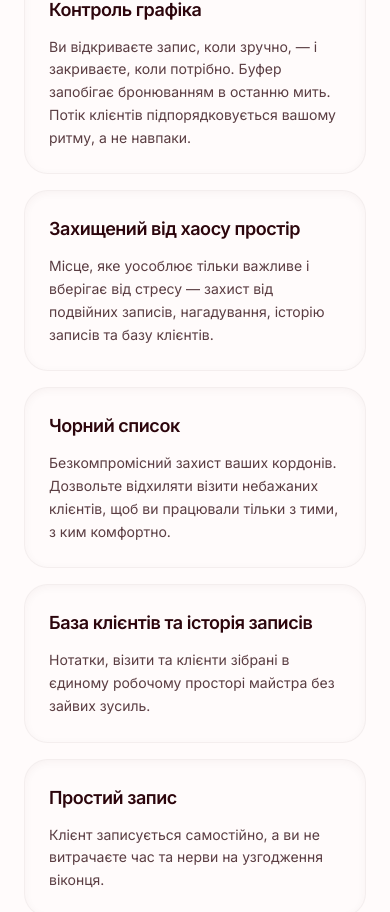
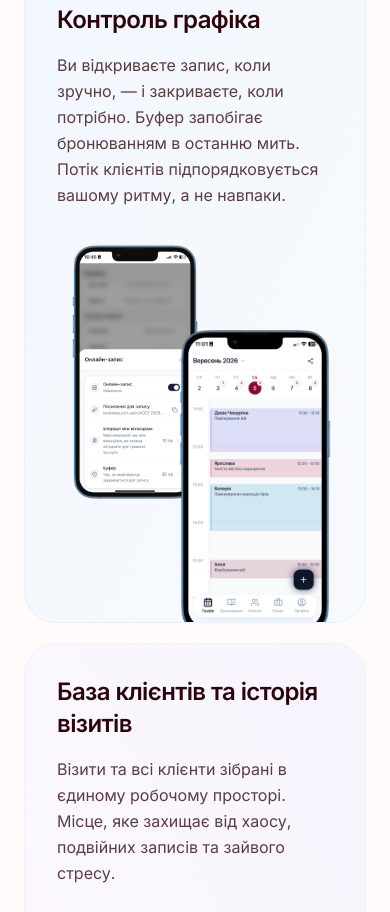
Before and after one commit to Moses-93/bookeasy-landing, a Next.js app: page / in a window 390 px wide. Shown: the part 1024-1936 px from the top of the page. Built offline with nearby package versions, Linux system fonts and the light colour scheme; no server answers.

Commit message:
feat(landing): update marketing copy and apply scroll reveal animations
- Expand LandingHighlight interface
- Refine marketing copy and populate highlights

```diff
--- a/src/components/marketing/LandingPage.tsx
+++ b/src/components/marketing/LandingPage.tsx
@@ -2,7 +2,9 @@
 
 import { useState, useEffect } from "react";
 import Link from "next/link";
-import { Menu, X } from "lucide-react";
+import Image from "next/image";
+import { Menu, X, ShieldBan, HeartHandshake } from "lucide-react";
+import { motion } from "framer-motion";
 import Footer from "../ui/Footer";
 import Brand from "../ui/Brand";
 import { PremiumPlan } from "./PremiumPlan";
@@ -14,6 +16,42 @@ const JsonLd = ({ data }: { data: Record<string, unknown> }) => (
   <script type="application/ld+json" dangerouslySetInnerHTML={{ __html: JSON.stringify(data) }} />
 );
 
+const motionElements = {
+  div: motion.div,
+  h1: motion.h1,
+  p: motion.p,
+};
+
+export function ScrollReveal({
+  children,
+  className = "",
+  y = 30,
+  delay = 0,
+  fade = false,
+  as = "div",
+}: {
+  children: React.ReactNode;
+  className?: string;
+  y?: number;
+  delay?: number;
+  fade?: boolean;
+  as?: "div" | "h1" | "p";
+}) {
+  const MotionComponent = motionElements[as] || motion.div;
+
+  return (
+    <MotionComponent
+      initial={{ opacity: 0, y: fade ? 0 : y }}
+      whileInView={{ opacity: 1, y: 0 }}
+      viewport={{ once: true, margin: "0px 0px -50px 0px" }}
+      transition={{ duration: 0.6, delay, ease: [0.25, 1, 0.5, 1] }}
+      className={className}
+    >
+      {children}
+    </MotionComponent>
+  );
+}
+
 const LandingPage = () => {
   const [isMobileMenuOpen, setIsMobileMenuOpen] = useState(false);
   const [isScrolled, setIsScrolled] = useState(false);
@@ -22,19 +60,13 @@ const LandingPage = () => {
   useEffect(() => {
     const handleScroll = () => setIsScrolled(window.scrollY > 20);
     window.addEventListener("scroll", handleScroll, { passive: true });
-    return () => window.removeEventListener("scroll", handleScroll);
+
+    return () => {
+      window.removeEventListener("scroll", handleScroll);
+    };
   }, []);
 
-  const scrollToSection = (id: string) => {
-    setIsMobileMenuOpen(false);
 
-    setTimeout(() => {
-      const element = document.getElementById(id);
-      if (element) {
-        element.scrollIntoView({ behavior: "smooth" });
-      }
-    }, 150);
-  };
 
   return (
     <div
@@ -102,41 +134,13 @@ const LandingPage = () => {
       />
       <nav
         aria-label="Main Navigation"
-        className={`fixed top-0 left-0 right-0 z-50 transition-all duration-300 ease-out ${
-          isScrolled || isMobileMenuOpen
-            ? "bg-[#FFFBFB]/90 backdrop-blur-md border-b border-rose-100/40 shadow-sm"
-            : "bg-transparent border-b border-transparent"
-        }`}
+        className={`fixed top-0 left-0 right-0 z-50 transition-all duration-300 ease-out ${isScrolled || isMobileMenuOpen
+          ? "bg-[#FFFBFB]/90 backdrop-blur-md border-b border-rose-100/40 shadow-sm"
+          : "bg-transparent border-b border-transparent"
+          }`}
       >
         <div className="max-w-6xl mx-auto px-4 h-16 flex items-center justify-between">
           <Brand to="/" />
-
-          <div className="hidden md:flex items-center gap-2 text-sm">
-            <button
-              onClick={() => window.scrollTo({ top: 0, behavior: "smooth" })}
-              className="px-3 py-1.5 rounded-lg text-slate-600 hover:bg-rose-50/40"
-            >
-              Головна
-            </button>
-            <button
-              onClick={() => scrollToSection("benefits")}
-              className="px-3 py-1.5 rounded-lg text-slate-600 hover:bg-rose-50/40"
-            >
-              Переваги
-            </button>
-            <button
-              onClick={() => scrollToSection("how-it-works")}
-              className="px-3 py-1.5 rounded-lg text-slate-600 hover:bg-rose-50/40"
-            >
-              Як це працює
-            </button>
-            <button
-              onClick={() => scrollToSection("pricing")}
-              className="px-3 py-1.5 rounded-lg text-slate-600 hover:bg-rose-50/40"
-            >
-              Ціна
-            </button>
-          </div>
 
           <div className="flex items-center gap-2">
             <Link
@@ -167,33 +171,6 @@ const LandingPage = () => {
 
         {isMobileMenuOpen && (
           <div className="md:hidden border-t border-rose-100/40 p-3 space-y-2 bg-[#FFFBFB]">
-            <button
-              onClick={() => {
-                window.scrollTo({ top: 0, behavior: "smooth" });
-                setIsMobileMenuOpen(false);
-              }}
-              className="block w-full text-left px-3 py-2 rounded-lg hover:bg-rose-50/40"
-            >
-              Головна
-            </button>
-            <button
-              onClick={() => scrollToSection("benefits")}
-              className="block w-full text-left px-3 py-2 rounded-lg hover:bg-rose-50/40"
-            >
-              Переваги
-            </button>
-            <button
-              onClick={() => scrollToSection("how-it-works")}
-              className="block w-full text-left px-3 py-2 rounded-lg hover:bg-rose-50/40"
-            >
-              Як це працює
-            </button>
-            <button
-              onClick={() => scrollToSection("pricing")}
-              className="block w-full text-left px-3 py-2 rounded-lg hover:bg-rose-50/40"
-            >
-              Ціна
-            </button>
             <Link
               href="/login"
               onClick={() => setIsMobileMenuOpen(false)}
@@ -218,20 +195,40 @@ const LandingPage = () => {
           className="relative min-h-[90vh] sm:min-h-screen flex flex-col items-center justify-center overflow-hidden bg-[linear-gradient(180deg,#FAF4F2_0%,#EAD0C9_50%,#FFFBFB_100%)] md:bg-[linear-gradient(180deg,#FAF4F2_0%,#F5E3DE_70%,#FFFBFB_100%)]"
         >
           <div className="max-w-4xl mx-auto px-6 pt-24 pb-16 relative z-10 text-center flex flex-col items-center">
-            <p className="text-[10px] sm:text-xs uppercase tracking-[0.2em] text-[#8F5E66] font-semibold font-mono mb-4 sm:mb-6">
+            <ScrollReveal
+              as="p"
+              y={15}
+              delay={0.1}
+              className="text-[10px] sm:text-xs uppercase tracking-[0.2em] text-[#8F5E66] font-semibold font-mono mb-4 sm:mb-6"
+            >
               {copy.landing.eyebrow}
-            </p>
-            <h1 className="text-4xl sm:text-5xl md:text-6xl lg:text-7xl xl:text-8xl font-semibold tracking-tight leading-[1.05] font-display max-w-4xl text-[#2C050C] text-center">
+            </ScrollReveal>
+            <ScrollReveal
+              as="h1"
+              y={20}
+              delay={0.2}
+              className="text-4xl sm:text-5xl md:text-6xl lg:text-7xl xl:text-8xl font-semibold tracking-tight leading-[1.05] font-display max-w-4xl text-[#2C050C] text-center"
+            >
               Інструмент, що <br className="hidden sm:block" />
               <span className="italic font-display font-medium text-[#2C050C]">
                 дбає про майстра.
               </span>
-            </h1>
-            <p className="text-base sm:text-lg md:text-xl text-[#5A3D42] mt-6 sm:mt-8 max-w-2xl leading-relaxed mx-auto font-sans">
+            </ScrollReveal>
+            <ScrollReveal
+              as="p"
+              y={20}
+              delay={0.3}
+              className="text-base sm:text-lg md:text-xl text-[#5A3D42] mt-6 sm:mt-8 max-w-2xl leading-relaxed mx-auto font-sans"
+            >
               {copy.landing.subheadline}
-            </p>
+            </ScrollReveal>
 
-            <div className="mt-10 sm:mt-12 flex flex-col items-center gap-4 w-full">
+            <ScrollReveal
+              as="div"
+              y={20}
+              delay={0.4}
+              className="mt-10 sm:mt-12 flex flex-col items-center gap-4 w-full"
+            >
               <Link
                 href="/register"
                 className="w-full sm:w-auto px-10 py-4 rounded-xl bg-[#2B030A] text-white font-semibold flex items-center justify-center gap-3 hover:bg-[#1C0105] transition-all duration-300 text-base shadow-sm hover:shadow-md"
@@ -244,7 +241,7 @@ const LandingPage = () => {
                 <span className="text-rose-300/60">•</span>
                 <span>Без кредитних карток</span>
               </p>
-            </div>
+            </ScrollReveal>
           </div>
         </section>
 
@@ -252,34 +249,140 @@ const LandingPage = () => {
           id="benefits"
           className="max-w-6xl mx-auto px-6 py-8 sm:py-10 lg:py-12 scroll-mt-20"
         >
-          <div className="mb-8 md:mb-12 text-center">
+          <ScrollReveal className="mb-8 md:mb-12 text-center">
             <p className="text-[10px] sm:text-xs uppercase tracking-[0.2em] text-[#8F5E66] font-semibold font-mono mb-3">
               {copy.benefits.eyebrow}
             </p>
             <h2 className="text-3xl sm:text-4xl md:text-5xl font-semibold tracking-tight text-[#2C050C] mb-4 font-display max-w-2xl mx-auto">
               {copy.benefits.hero}
             </h2>
-          </div>
+          </ScrollReveal>
 
-          <div className="grid grid-cols-1 md:grid-cols-12 gap-4 sm:gap-5 md:gap-6">
+          <div className="grid grid-cols-1 md:grid-cols-12 gap-5 md:gap-6">
             {copy.benefits.highlights.map((item, index) => {
-              const isLastOddItem =
-                copy.benefits.highlights.length % 2 !== 0 &&
-                index === copy.benefits.highlights.length - 1;
+              const CONTENT_PADDING = "p-8 sm:p-12 md:p-16 lg:p-24";
+              const BG_CLASSES = [
+                "bg-gradient-to-br from-blue-50/80 to-sky-50/50 border border-blue-100/50",
+                "bg-gradient-to-bl from-violet-50/80 to-purple-50/50 border border-violet-100/50",
+                "bg-gradient-to-tr from-emerald-50/80 to-teal-50/50 border border-emerald-100/50",
+                "bg-gradient-to-tl from-amber-50/80 to-orange-50/50 border border-amber-100/50",
+                "bg-gradient-to-br from-slate-50 to-slate-100/50 border border-slate-200/50",
+                "bg-gradient-to-tr from-rose-50/80 to-pink-50/50 border border-rose-100/50",
+              ];
+
+              const CARD_HEIGHTS = [
+                "min-h-[350px] md:min-h-[600px] lg:min-h-[700px]",
+                "min-h-[350px] md:min-h-[500px] lg:min-h-[600px]",
+                "min-h-[350px] md:min-h-[550px] lg:min-h-[600px]",
+                "min-h-[350px] md:min-h-[600px] lg:min-h-[700px]",
+                "h-full",
+                "h-full",
+              ];
+
+              const isTextOnly = index === 4 || index === 5;
+              const isReversed = index % 2 !== 0 && !isTextOnly;
+              const colSpan = isTextOnly ? "md:col-span-6" : "md:col-span-12";
+              const minHeight = CARD_HEIGHTS[index];
+              const bgClass = BG_CLASSES[index];
+              const textClass = "text-[#2C050C]";
+              const descClass = "text-[#5A3D42]";
+              const layoutClass = isTextOnly ? "flex-col" : `flex-col ${isReversed ? 'md:flex-row-reverse' : 'md:flex-row'} md:items-stretch`;
+
+              const textContainerWidth = isTextOnly ? "w-full" : "md:w-5/12 lg:w-1/2";
+              const textContainerClass = `${CONTENT_PADDING} ${textContainerWidth} relative z-30 flex flex-col justify-center`;
+
+              const IMAGE_CONTAINER_HEIGHTS = [
+                "min-h-[350px]",
+                "min-h-[320px]",
+                "min-h-[250px]",
+                "min-h-[350px]",
+                "",
+                "",
+              ];
+              const imageContainerClass = `relative w-full ${IMAGE_CONTAINER_HEIGHTS[index]} md:h-auto md:absolute ${isReversed ? 'md:left-0' : 'md:right-0'} md:top-0 md:bottom-0 md:w-7/12 lg:w-1/2 mt-8 md:mt-0`;
+              const wrapperAlignment = isTextOnly ? "" : (isReversed ? "md:justify-start md:pl-16 lg:pl-24" : "md:justify-end md:pr-16 lg:pr-24");
+              const IMAGE_WRAPPER_CLASS = `absolute inset-0 w-full h-full pointer-events-none flex items-end justify-center ${wrapperAlignment} pb-0`;
+
               return (
-                <div
+                <ScrollReveal
                   key={item.title}
-                  className={`bg-[#FFFBFB] shadow-[inset_0_2px_8px_rgba(74,6,20,0.04)] border border-[#2C050C]/5 rounded-[24px] p-6 sm:p-8 hover:shadow-[0_12px_24px_-10px_rgba(74,6,20,0.1)] hover:bg-white hover:-translate-y-0.5 transition-all duration-300 ease-out flex flex-col justify-between h-full cursor-pointer select-none md:col-span-6 ${isLastOddItem ? "md:col-start-4" : ""}`}
+                  y={30}
+                  className={`relative overflow-hidden rounded-[32px] flex group ${colSpan} ${minHeight} ${bgClass} ${layoutClass}`}
                 >
-                  <div>
-                    <h3 className="font-semibold text-[#2C050C] text-lg tracking-tight">
+                  <div className={`relative z-20 ${textContainerClass}`}>
+                    {index === 4 && <ShieldBan className="w-10 h-10 text-rose-400 mb-6" />}
+                    {index === 5 && <HeartHandshake className="w-10 h-10 text-rose-500 mb-6" />}
+                    <h3 className={`font-semibold text-2xl sm:text-3xl md:text-4xl lg:text-5xl tracking-tight ${textClass}`}>
                       {item.title}
                     </h3>
-                    <p className="text-sm text-[#5A3D42] mt-3 leading-relaxed break-words">
+                    <p className={`text-base sm:text-lg md:text-xl mt-4 md:mt-6 leading-relaxed md:leading-loose break-words ${descClass}`}>
                       {item.text}
                     </p>
                   </div>
-                </div>
+
+                  {index === 0 || index === 3 ? (
+                    <div className={imageContainerClass}>
+                      <div className={IMAGE_WRAPPER_CLASS}>
+                        <div className="relative w-[300px] sm:w-[350px] md:w-[480px] lg:w-[700px] h-[320px] sm:h-[350px] md:h-[500px] lg:h-[700px]">
+                          <div className="absolute top-[-25%] md:top-[-15%] left-[5%] md:left-[10%] w-[50%] aspect-[1/2] z-10 transition-transform duration-700 group-hover:-translate-y-4">
+                            <Image priority={true} src={item.additionalImages?.[0] as string} alt={item.imageAlt || item.title} fill className="object-contain object-top opacity-95" quality={100} sizes="(max-width: 768px) 100vw, 50vw" />
+                          </div>
+
+                          <div className="absolute top-[0%] md:top-[5%] right-[0%] md:right-[5%] w-[60%] md:w-[55%] aspect-[1/2] z-20 transition-transform duration-700 group-hover:-translate-y-4">
+                            <Image priority={true} src={item.image as string} alt={item.imageAlt || item.title} fill className="object-contain object-top" quality={100} sizes="(max-width: 768px) 100vw, 50vw" />
+                          </div>
+                        </div>
+                      </div>
+                    </div>
+                  ) : index === 1 ? (
+                    <div className={imageContainerClass}>
+                      <div className={IMAGE_WRAPPER_CLASS}>
+                        <div className="relative w-[320px] sm:w-[400px] md:w-[500px] lg:w-[700px] h-[300px] sm:h-[350px] md:h-[450px] lg:h-[650px]">
+                          <div className="absolute top-[-25%] md:top-[-15%] right-[2%] md:right-[8%] w-[45%] md:w-[40%] aspect-[1/2] rotate-[5deg] z-10 transition-transform duration-700 group-hover:rotate-[8deg] group-hover:-translate-y-4 group-hover:translate-x-4">
+                            <Image
+                              priority={true}
+                              src={item.additionalImages?.[0] as string}
+                              alt={item.imageAlt || item.title}
+                              fill
+                              className="object-contain object-top opacity-90"
+                              quality={100}
+                              sizes="(max-width: 768px) 100vw, 50vw"
+                            />
+                          </div>
+                          <div className="absolute top-[-10%] md:top-[0%] left-0 md:left-[5%] w-[65%] md:w-[52%] aspect-[1/2] -rotate-[3deg] z-20 transition-transform duration-700 group-hover:-rotate-[5deg] group-hover:-translate-y-4 group-hover:-translate-x-4">
+                            <Image
+                              priority={true}
+                              src={item.image as string}
+                              alt={item.imageAlt || item.title}
+                              fill
+                              className="object-contain object-top"
+                              quality={100}
+                              sizes="(max-width: 768px) 100vw, 50vw"
+                            />
+                          </div>
+                        </div>
+                      </div>
+                    </div>
+                  ) : index === 2 ? (
+                    <div className={imageContainerClass}>
+                      <div className={IMAGE_WRAPPER_CLASS}>
+                        <div className="relative w-[300px] sm:w-[350px] md:w-[450px] lg:w-[550px] h-[300px] sm:h-[350px] md:h-[450px] lg:h-[550px]">
+                          <div className="absolute top-[10%] md:top-[10%] right-[5%] md:right-[0%] w-[45%] md:w-[48%] aspect-[3/4] rotate-[8deg] z-10 transition-transform duration-700 group-hover:rotate-[12deg] group-hover:-translate-y-4 group-hover:translate-x-6">
+                            <Image priority={true} src={item.additionalImages?.[0] as string} alt={item.imageAlt || item.title} fill className="object-contain object-top" quality={100} sizes="(max-width: 768px) 50vw, 40vw" />
+                          </div>
+
+                          <div className="absolute top-[45%] md:top-[45%] left-[0%] md:left-[0%] w-[50%] md:w-[55%] aspect-[4/3] -rotate-[6deg] z-20 transition-transform duration-700 group-hover:-rotate-[10deg] group-hover:translate-y-2 group-hover:-translate-x-6">
+                            <Image priority={true} src={item.additionalImages?.[1] as string} alt={item.imageAlt || item.title} fill className="object-contain object-top" quality={100} sizes="(max-width: 768px) 50vw, 40vw" />
+                          </div>
+
+                          <div className="absolute top-[0%] md:top-[0%] left-[25%] md:left-[22%] w-[50%] md:w-[58%] aspect-[1/2] rotate-0 z-30 transition-transform duration-700 group-hover:-translate-y-4">
+                            <Image priority={true} src={item.image as string} alt={item.imageAlt || item.title} fill className="object-contain object-top" quality={100} sizes="(max-width: 768px) 70vw, 60vw" />
+                          </div>
+                        </div>
+                      </div>
+                    </div>
+                  ) : null}
+                </ScrollReveal>
               );
             })}
           </div>
@@ -289,14 +392,14 @@ const LandingPage = () => {
           id="how-it-works"
           className="max-w-6xl mx-auto px-6 py-8 sm:py-10 lg:py-12 scroll-mt-20"
         >
-          <div className="mb-8 md:mb-12 text-center">
+          <ScrollReveal className="mb-8 md:mb-12 text-center">
             <p className="text-[10px] sm:text-xs uppercase tracking-[0.2em] text-[#8F5E66] font-semibold font-mono mb-3">
               {copy.howItWorks.eyebrow}
             </p>
             <h2 className="text-3xl sm:text-4xl md:text-5xl font-semibold tracking-tight text-[#2C050C] mb-4 font-display max-w-2xl mx-auto">
               {copy.howItWorks.hero}
             </h2>
-          </div>
+          </ScrollReveal>
 
           <div className="lg:hidden pl-2">
             <div className="space-y-0">
@@ -342,7 +445,10 @@ const LandingPage = () => {
               {copy.howItWorks.steps.map((item, index) => {
                 const stepNumber = String(index + 1).padStart(2, "0");
                 return (
-                  <div key={item.title} className="relative flex flex-col items-start z-10">
+                  <ScrollReveal
+                    key={item.title}
+                    className="relative flex flex-col items-start z-10"
+                  >
                     <div className="flex-shrink-0 w-10 h-10 rounded-full bg-[#2B030A] flex items-center justify-center text-white text-sm font-semibold shadow-sm mb-4">
                       {stepNumber}
                     </div>
@@ -354,7 +460,7 @@ const LandingPage = () => {
                         {item.text}
                       </p>
                     </div>
-                  </div>
+                  </ScrollReveal>
                 );
               })}
             </div>
@@ -368,7 +474,7 @@ const LandingPage = () => {
           className="w-full bg-white py-8 sm:py-10 lg:py-12 border-t border-rose-100/30 scroll-mt-20"
         >
           <div className="max-w-5xl mx-auto px-6">
-            <div className="text-center mb-6 sm:mb-10 md:mb-16">
+            <ScrollReveal className="text-center mb-6 sm:mb-10 md:mb-16">
               <p className="text-[10px] sm:text-xs uppercase tracking-[0.2em] text-[#8F5E66] font-semibold font-mono mb-3">
                 вартість підписки
               </p>
@@ -378,7 +484,7 @@ const LandingPage = () => {
               <p className="text-base sm:text-lg md:text-xl text-[#5A3D42] mt-3 sm:mt-4 max-w-2xl leading-relaxed mx-auto font-sans">
                 {copy.landing.pricingSubheadline}
               </p>
-            </div>
+            </ScrollReveal>
             <PremiumPlan />
           </div>
         </section>
--- a/src/components/marketing/copy.ts
+++ b/src/components/marketing/copy.ts
@@ -1,6 +1,9 @@
 interface LandingHighlight {
   title: string;
   text: string;
+  image?: string;
+  imageAlt?: string;
+  additionalImages?: string[];
 }
 
 interface LandingPageCopy {
@@ -51,6 +54,7 @@ interface FaqSection {
   items: FaqItem[];
 }
 
+
 interface MarketingCopyPack {
   landing: LandingPageCopy;
   benefits: BenefitsPageCopy;
@@ -70,13 +74,14 @@ export const MARKETING_COPY: MarketingCopyPack = {
       { label: "Макіяж" },
       { label: "Епіляція" },
       { label: "Косметологія" },
+      { label: "Та інші напрямки" },
     ],
   },
   landing: {
     eyebrow: "Онлайн-запис для б'юті-майстрів",
     hero: "Інструмент, що дбає про майстра.",
     subheadline:
-      "Контролюйте кожне віконце у своєму розкладі та дозвольте системі надсилати нагадування клієнтам. Отримуйте заповнений графік без порожніх місць та нічних узгоджень у директі.",
+      "Контролюйте кожне віконце у своєму розкладі та дозвольте системі надсилати нагадування клієнтам. Отримуйте заповнений графік без нічних узгоджень у директі.",
     primaryCta: "Спробувати безкоштовно",
     secondaryCta: "Як це працює",
     pricingTitle: "Єдиний тариф — всі можливості.",
@@ -90,22 +95,34 @@ export const MARKETING_COPY: MarketingCopyPack = {
       {
         title: "Контроль графіка",
         text: "Ви відкриваєте запис, коли зручно, — і закриваєте, коли потрібно. Буфер запобігає бронюванням в останню мить. Потік клієнтів підпорядковується вашому ритму, а не навпаки.",
+        image: "/day-calendar.png",
+        imageAlt: "Екран календаря з розкладом",
+        additionalImages: ["/online-section.png"],
       },
       {
-        title: "Захищений від хаосу простір",
-        text: "Місце, яке уособлює тільки важливе і вберігає від стресу — захист від подвійних записів, нагадування, історію записів та базу клієнтів.",
+        title: "База клієнтів та історія візитів",
+        text: "Візити та всі клієнти зібрані в єдиному робочому просторі. Місце, яке захищає від хаосу, подвійних записів та зайвого стресу.",
+        image: "/booking-details.png",
+        imageAlt: "Екрани профілю клієнта та деталей візиту",
+        additionalImages: ["/client-summary.png"],
+      },
+      {
+        title: "Простий запис",
+        text: "Клієнт записується самостійно, а ви не витрачаєте час та нерви на узгодження віконця.",
+        image: "/master-storefront.png",
+        imageAlt: "Публічна сторінка майстра для онлайн-запису",
+        additionalImages: ["/master-schedule.png", "/master-services.png"],
+      },
+      {
+        title: "Фінанси під контролем",
+        text: "100% обізнаність про стан вашого бізнесу. Контролюйте доходи, витрати та заповненість графіка без складних таблиць.",
+        image: "/analytics.png",
+        imageAlt: "Екран аналітики доходів та витрат",
+        additionalImages: ["/master-expenses.png"],
       },
       {
         title: "Чорний список",
         text: "Безкомпромісний захист ваших кордонів. Дозвольте відхиляти візити небажаних клієнтів, щоб ви працювали тільки з тими, з ким комфортно.",
-      },
-      {
-        title: "База клієнтів та історія записів",
-        text: "Нотатки, візити та клієнти зібрані в єдиному робочому просторі майстра без зайвих зусиль.",
-      },
-      {
-        title: "Простий запис",
-        text: "Клієнт записується самостійно, а ви не витрачаєте час та нерви на узгодження віконця.",
       },
       {
         title: "Починайте без стресу",
```
